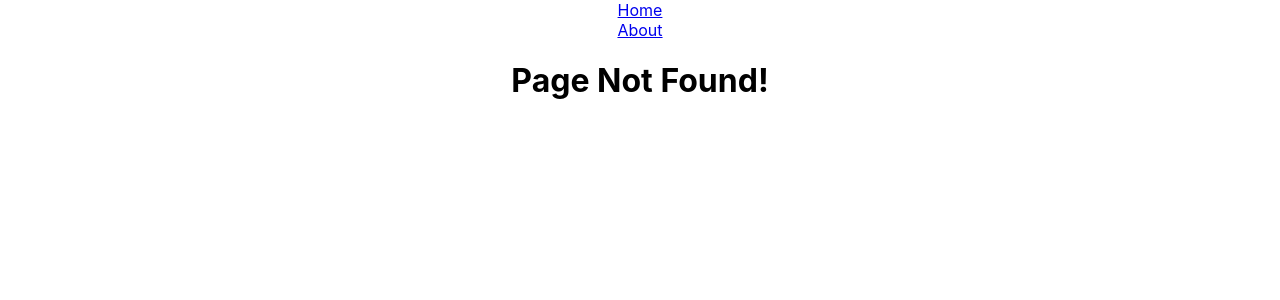
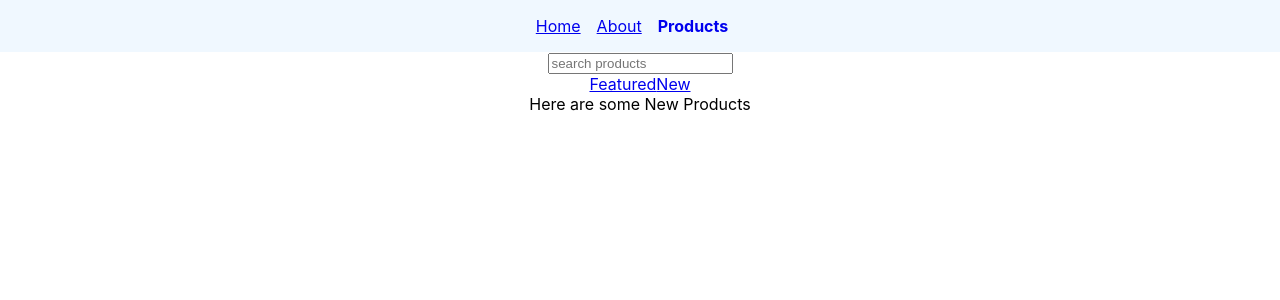
Before and after one commit to Krishnaprasad15/React-Router, a React (Create React App) app: page /products/newProducts in a window 1280 px wide. Before the commit this address had no page. Shown: the top 300 px of the page. Built offline with nearby package versions, Linux system fonts and the light colour scheme.

Commit message:
Nested route

```diff
--- a/src/App.js
+++ b/src/App.js
@@ -6,6 +6,9 @@ import About from './Components/About';
 import Nav from './Components/Nav';
 import OrderSummary from './Components/OrderSummary';
 import NoMatch from './Components/NoMatch';
+import Products from './Components/Products';
+import FeaturedProducts from './Components/FeaturedProducts';
+import NewProducts from './Components/NewProducts';
 function App() {
   return (
     <div className="App">
@@ -15,6 +18,10 @@ function App() {
         <Route path='/' element= {<Home/>}/>
         <Route path='about' element= {<About/>}/>
         <Route path='order-summary' element={<OrderSummary/>}/>
+        <Route path='products' element={<Products/> }>
+          <Route path='featuredProducts' element={<FeaturedProducts/>}/>
+          <Route path='newProducts' element={<NewProducts/>}/>
+        </Route>
         <Route path='*' element={ <NoMatch/> }/>
       </Routes>
       </>
--- /dev/null
+++ b/src/Components/FeaturedProducts.js
@@ -0,0 +1,11 @@
+import React from 'react'
+
+const FeaturedProducts = () => {
+  return (
+    <div>
+      Here are the top Featured Products
+    </div>
+  )
+}
+
+export default FeaturedProducts
--- a/src/Components/Nav.js
+++ b/src/Components/Nav.js
@@ -8,11 +8,11 @@ const Nav = () => {
       }
   }
   return (
-    <div>
-    <NavLink style= {navLinkStyles} to='/'>Home</NavLink>
-    <br/>
+    <nav>
+      <NavLink style= {navLinkStyles} to='/'>Home</NavLink>
       <NavLink style={navLinkStyles} to='/about'>About</NavLink>
-    </div>
+      <NavLink style={navLinkStyles} to='/products'>Products</NavLink>
+    </nav>
   )
 }
 
--- /dev/null
+++ b/src/Components/NewProducts.js
@@ -0,0 +1,11 @@
+import React from 'react'
+
+const NewProducts = () => {
+  return (
+    <div>
+      Here are some New Products
+    </div>
+  )
+}
+
+export default NewProducts
--- /dev/null
+++ b/src/Components/Products.js
@@ -0,0 +1,18 @@
+import React from 'react'
+import { Link,Outlet } from 'react-router-dom'
+const Products = () => {
+  return (
+    <>
+    <div>
+      <input type='search' placeholder='search products'/>
+    </div>
+    <div>
+      <Link to='featuredProducts'>Featured</Link>
+      <Link to='newProducts'>New</Link>
+    </div>
+    <Outlet/>
+    </>
+  )
+}
+
+export default Products
--- a/src/index.css
+++ b/src/index.css
@@ -11,3 +11,11 @@ code {
   font-family: source-code-pro, Menlo, Monaco, Consolas, 'Courier New',
     monospace;
 }
+
+nav{
+  background-color: aliceblue;
+  padding: 16px 32px;
+}
+nav a{
+  margin-right: 16px;
+}
```
